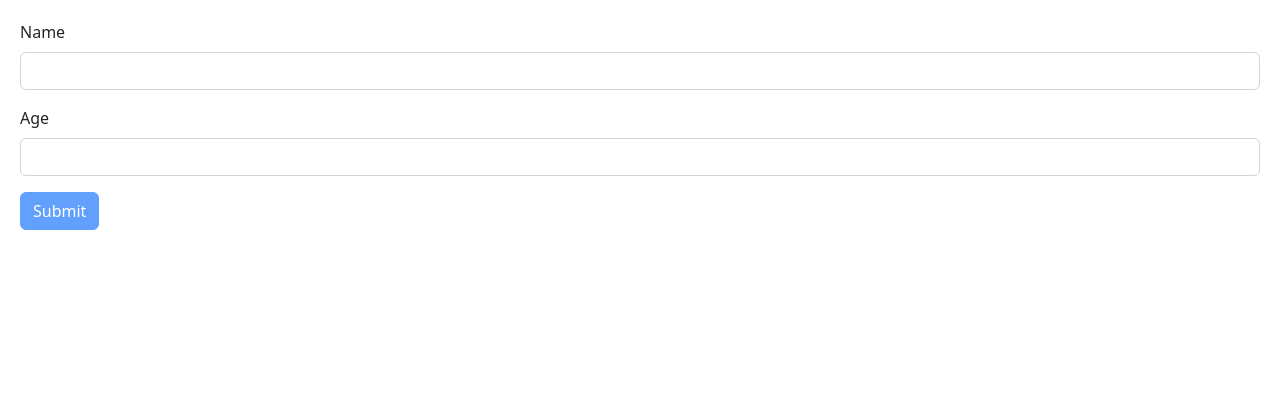
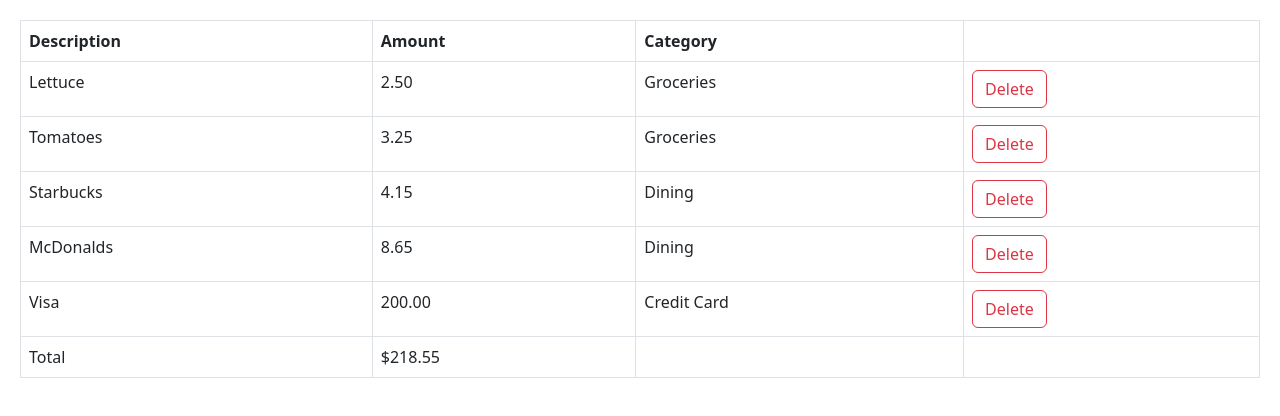
Before and after one commit to MichaelMorett/learning-react, a React (Vite) app: page / in a window 1280 px wide. Shown: the top 416 px of the page. Built offline with nearby package versions, Linux system fonts and the light colour scheme.

Commit message:
Expense Tracker mini project.
- Expense List component added.

```diff
--- a/src/App.tsx
+++ b/src/App.tsx
@@ -1,7 +1,23 @@
-import Form from "./components/Form";
+import { useState } from "react";
+import ExpenseList from "./expense-tracker/components/ExpenseList";
 
 function App() {
-  return <Form />;
+  const [expenses, setExpenses] = useState([
+    { id: 1, description: "Lettuce", amount: 2.5, category: "Groceries" },
+    { id: 2, description: "Tomatoes", amount: 3.25, category: "Groceries" },
+    { id: 3, description: "Starbucks", amount: 4.15, category: "Dining" },
+    { id: 4, description: "McDonalds", amount: 8.65, category: "Dining" },
+    { id: 5, description: "Visa", amount: 200.0, category: "Credit Card" },
+  ]);
+
+  return (
+    <div>
+      <ExpenseList
+        expenses={expenses}
+        onDelete={(id) => setExpenses(expenses.filter((e) => e.id !== id))}
+      />
+    </div>
+  );
 }
 
 export default App;
--- /dev/null
+++ b/src/expense-tracker/components/ExpenseList.tsx
@@ -0,0 +1,62 @@
+import React from "react";
+
+interface Expense {
+  id: number;
+  description: string;
+  amount: number;
+  category: string;
+}
+
+interface Props {
+  expenses: Expense[];
+  onDelete: (id: number) => void;
+}
+
+const ExpenseList = ({ expenses, onDelete }: Props) => {
+  if (expenses.length === 0) return null;
+
+  return (
+    <table className="table table-bordered">
+      <thead>
+        <tr>
+          <th>Description</th>
+          <th>Amount</th>
+          <th>Category</th>
+          <th></th>
+        </tr>
+      </thead>
+      <tbody>
+        {expenses.map((expense) => (
+          <tr key={expense.id}>
+            <td>{expense.description}</td>
+            <td>{expense.amount.toFixed(2)}</td>
+            <td>{expense.category}</td>
+            <td>
+              <button
+                className="btn btn-outline-danger"
+                onClick={() => onDelete(expense.id)}
+              >
+                Delete
+              </button>
+            </td>
+          </tr>
+        ))}
+      </tbody>
+      <tfoot>
+        <tr>
+          <td>Total</td>
+          <td>
+            $
+            {expenses
+              .reduce((acc, expense) => expense.amount + acc, 0)
+              .toFixed(2)}
+          </td>
+          <td></td>
+          <td></td>
+        </tr>
+      </tfoot>
+    </table>
+  );
+};
+
+export default ExpenseList;
```
